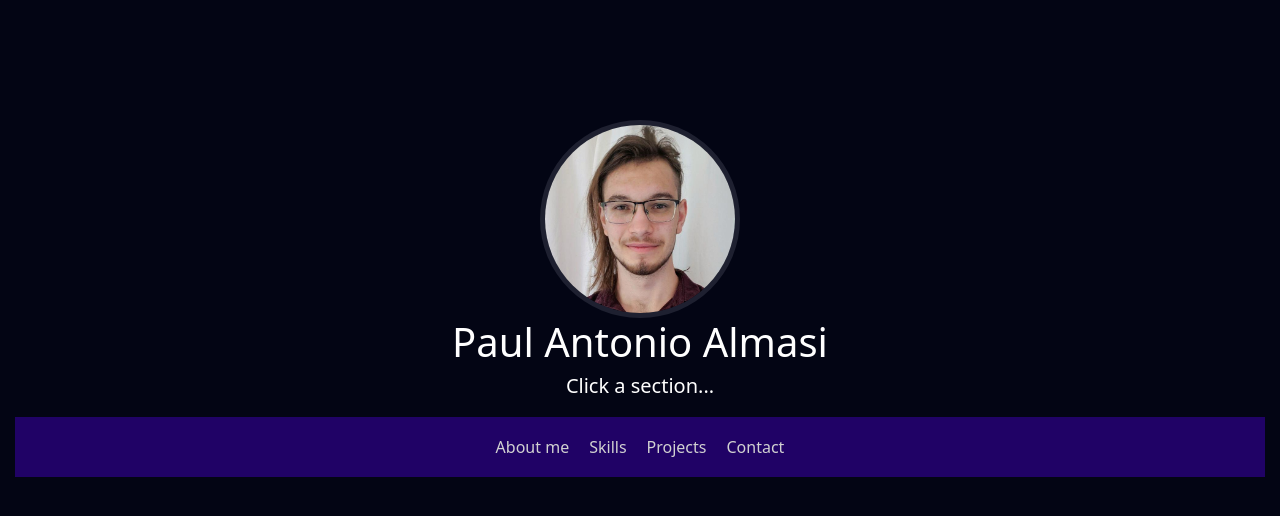
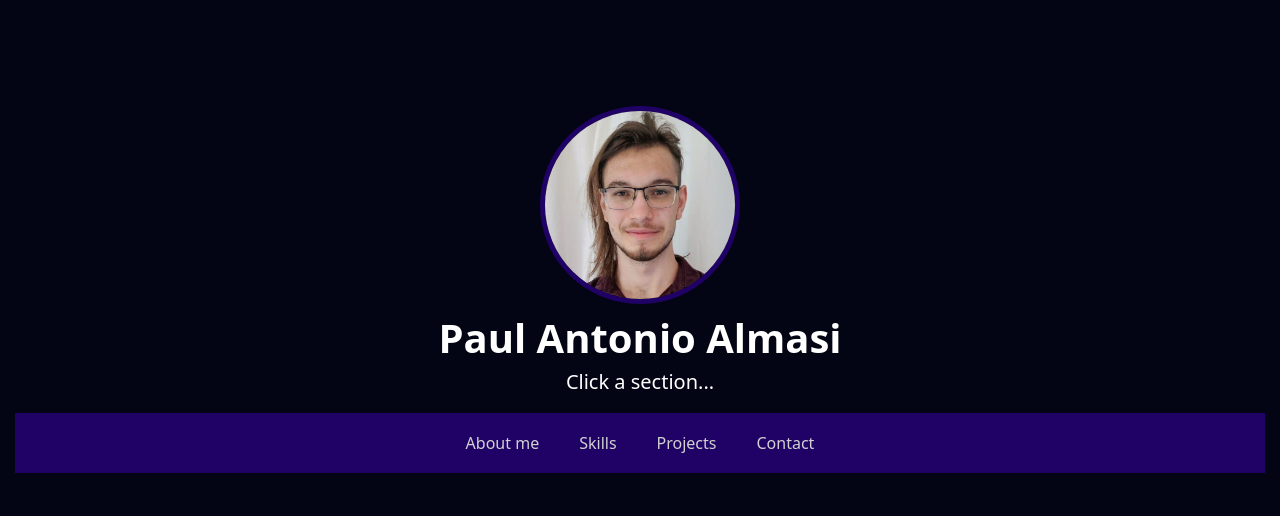
Before and after one commit to IIMixII/myportfolio, a React (Create React App) app: page / in a window 1280 px wide. Shown: the top 516 px of the page. Built offline with nearby package versions, Linux system fonts and the light colour scheme.

Commit message:
Visual improvements

```diff
--- a/src/App.js
+++ b/src/App.js
@@ -15,7 +15,7 @@ import Window from "./components/Window/Window";
 
 //     App
 export default function App() {
-  const INITIAL_POSITION = window.screen.availHeight / 6;
+  const INITIAL_POSITION = window.screen.availHeight / 7;
 
   //  App states
   const [initialState, setInitialState] = useState(true);
@@ -25,7 +25,7 @@ export default function App() {
 
   //  Components states
   const [componentOpacity, setComponentOpacity] = useState(0);
-  const [componentTransition, setComponentTransition] = useState("0.8s");
+  const [componentTransition, setComponentTransition] = useState("0s");
   const [projects, setProjects] = useState([]);
   const [componentHeight, setComponentHeight] = useState(0);
 
@@ -49,9 +49,9 @@ export default function App() {
     setActualComponent(components[newComponent]);
 
     setTimeout(() => {
-      setComponentTransition("0.8s");
+      setComponentTransition("1.5s");
       setComponentOpacity(1);
-    }, 800);
+    }, 100);
   };
 
   const correctMargin = useCallback(() => {
--- a/src/components/Banner/Banner.css
+++ b/src/components/Banner/Banner.css
@@ -9,6 +9,7 @@
 
 .bannerTitle {
   text-align: center;
+  margin-top: 10px;
 }
 
 .bannerSubtitle {
@@ -19,7 +20,7 @@
 .bannerProfileImg {
   text-align: center;
   max-width: 200px;
-  border: solid 5px #1e2030;
+  border: solid 5px #200266;
   display: block;
   margin-left: auto;
   margin-right: auto;
--- a/src/components/Banner/Banner.js
+++ b/src/components/Banner/Banner.js
@@ -31,7 +31,9 @@ function Banner(props) {
         src={profileImg}
         style={{ borderRadius: userHelpBorderRadius }}
       />
-      <h1 className="bannerTitle">Paul Antonio Almasi</h1>
+      <h1 className="bannerTitle">
+        <strong>Paul Antonio Almasi</strong>
+      </h1>
 
       <h3
         className="bannerSubtitle"
--- a/src/components/Navbar_component/Navbar_component.css
+++ b/src/components/Navbar_component/Navbar_component.css
@@ -8,7 +8,7 @@
 .navbar-light .navbar-nav .nav-link {
   color: #d1d1d1;
   font-size: 16px;
-  padding: 10px 10px 10px 10px;
+  padding: 10px 20px 10px 20px;
 }
 
 .navbar-light .navbar-nav .nav-link:hover {
```
